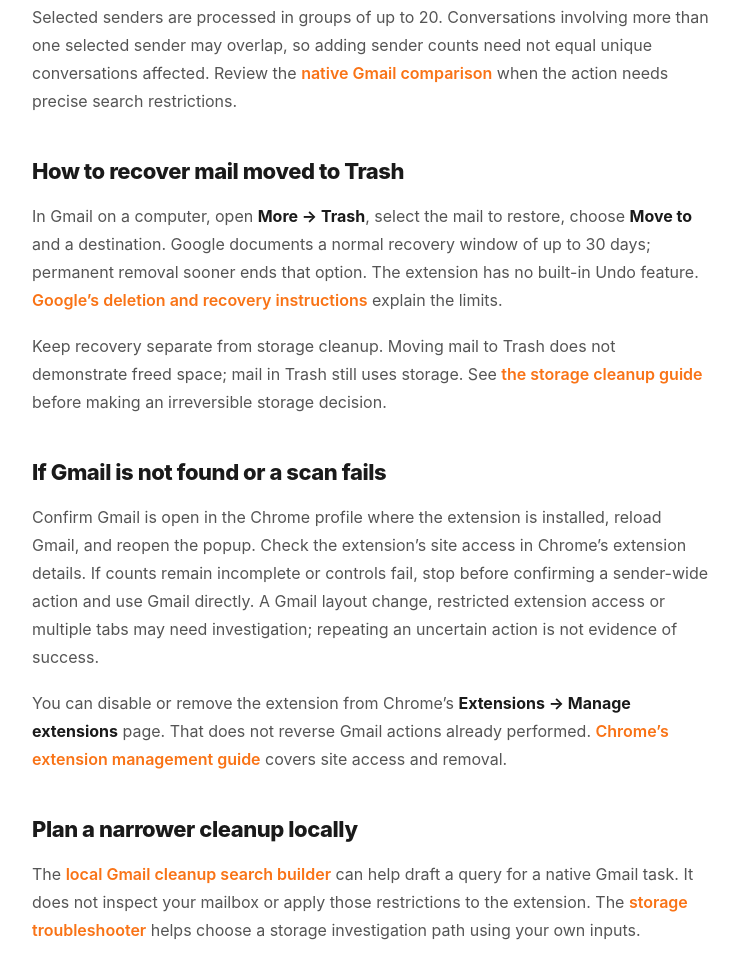
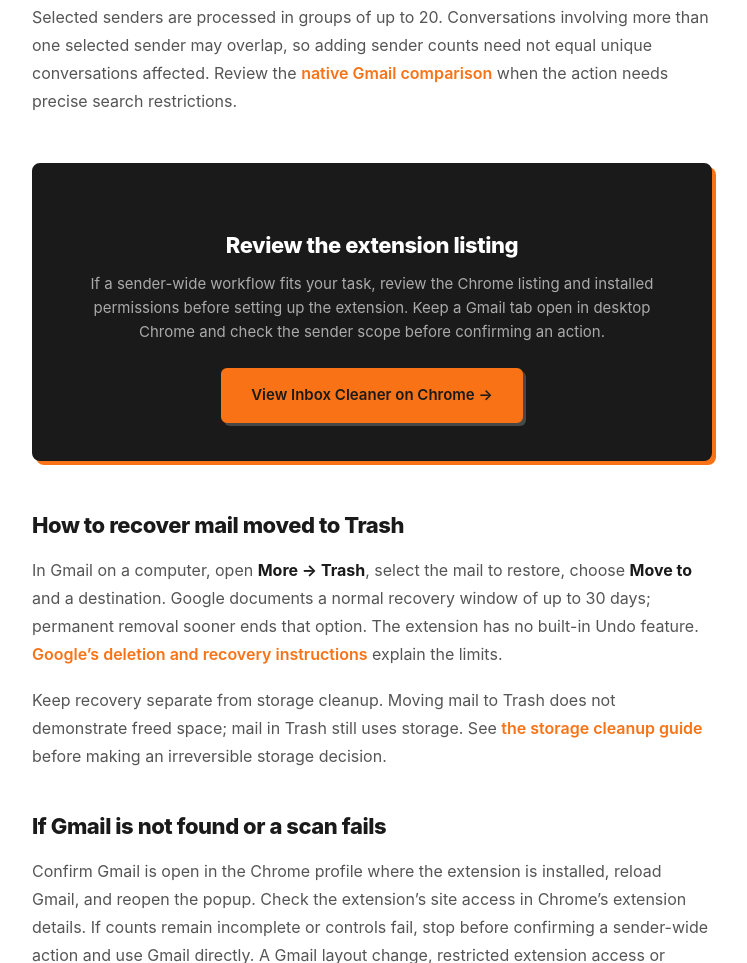
Before and after one commit to iampushpendra/inbox-cleaner, a browser extension: page docs/blog/inbox-cleaner-setup-permissions-recovery.html in a window 1280 px wide. Shown: the part 2305-3268 px from the top of the page, without its empty margins (268-1015 px from the left). Drawn offline with Linux system fonts and the light colour scheme.

Commit message:
docs(seo): add scoped listing calls to action to evidence guides

```diff
--- a/docs/blog/inbox-cleaner-setup-permissions-recovery.html
+++ b/docs/blog/inbox-cleaner-setup-permissions-recovery.html
@@ -33,6 +33,11 @@
 <p>The scan discovers senders through five category views. Sender counts come from Gmail conversation/result counters where resolvable, with counting limited to the top 250 senders; other counts may be estimates. These are not byte measurements, a promise of unique messages, or proof that every mailbox item was scanned.</p>
 <p><strong>Synthetic worked example:</strong> a sender has one old promotional conversation in the inbox and one recent archived receipt. You first search Gmail for old promotions. Selecting that sender in the extension still starts a fresh sender-wide search; the archived receipt is in scope. The earlier date/category restriction is not inherited. This example explains query scope, not a recorded Gmail result.</p>
 <p>Selected senders are processed in groups of up to 20. Conversations involving more than one selected sender may overlap, so adding sender counts need not equal unique conversations affected. Review the <a href="/blog/inbox-cleaner-vs-native-gmail.html">native Gmail comparison</a> when the action needs precise search restrictions.</p>
+<div class="blog-cta">
+<h3>Review the extension listing</h3>
+<p>If a sender-wide workflow fits your task, review the Chrome listing and installed permissions before setting up the extension. Keep a Gmail tab open in desktop Chrome and check the sender scope before confirming an action.</p>
+<a class="blog-cta-btn" href="https://chromewebstore.google.com/detail/inbox-cleaner/pnlnpdidhjimchppdmojledmfakpepep">View Inbox Cleaner on Chrome →</a>
+</div>
 <h2>How to recover mail moved to Trash</h2>
 <p>In Gmail on a computer, open <strong>More → Trash</strong>, select the mail to restore, choose <strong>Move to</strong> and a destination. Google documents a normal recovery window of up to 30 days; permanent removal sooner ends that option. The extension has no built-in Undo feature. <a href="https://support.google.com/mail/answer/7401?co=GENIE.Platform%3DDesktop&amp;hl=en">Google’s deletion and recovery instructions</a> explain the limits.</p>
 <p>Keep recovery separate from storage cleanup. Moving mail to Trash does not demonstrate freed space; mail in Trash still uses storage. See <a href="/blog/how-to-free-up-gmail-storage.html">the storage cleanup guide</a> before making an irreversible storage decision.</p>
```
Also changed, not shown: docs/blog/inbox-cleaner-vs-native-gmail.html (+5 -0 lines).
